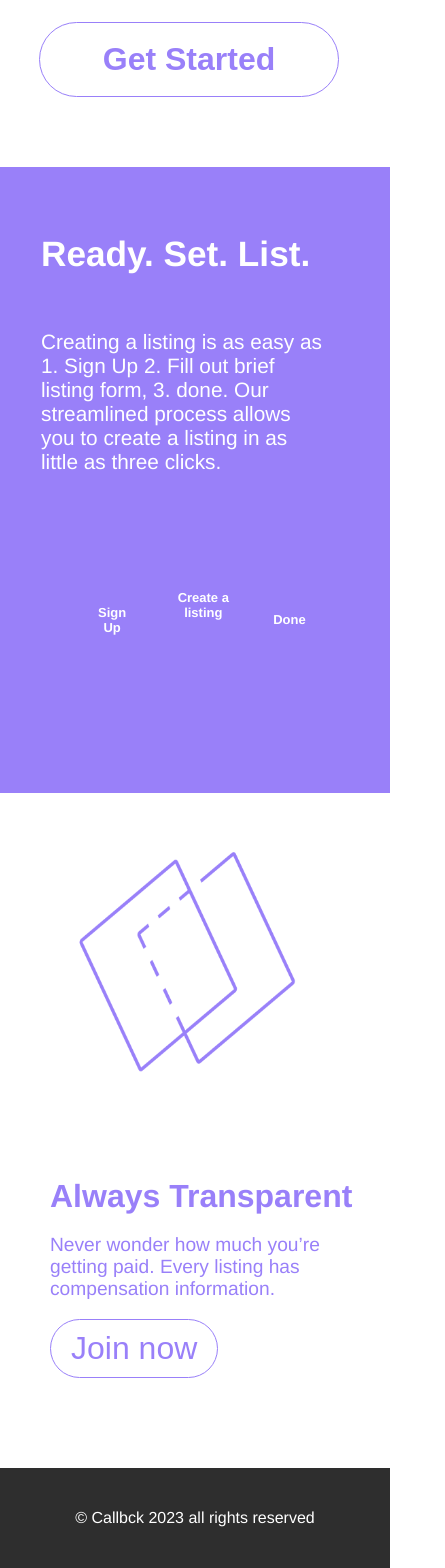
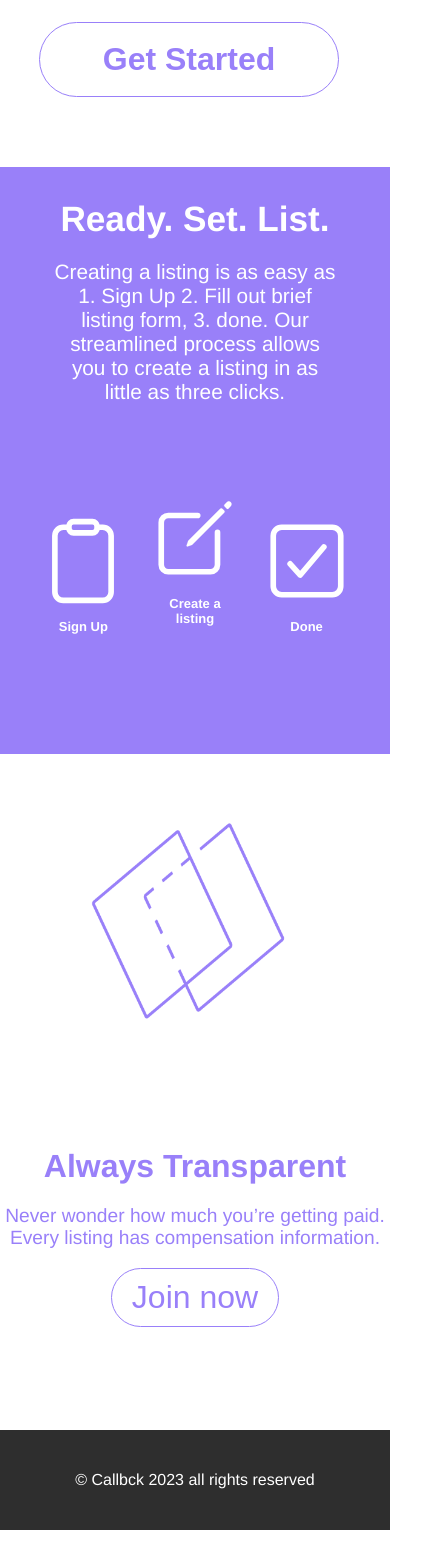
Before and after one commit to ItsAnyaS/Callbck, a React (Create React App) app in the folder client/: page / in a window 390 px wide. Shown: the part 344-1912 px from the top of the page, 445 px wide, since content can reach past the window. After the commit the page ends 1874 px from the top, so only its background shows below. Built offline with nearby package versions, Linux system fonts and the light colour scheme; the HTML template or start-up script is replaced by a standard one.

Commit message:
added mobile friendly layouts for remaining pages

```diff
--- a/client/src/components/Settings.js
+++ b/client/src/components/Settings.js
@@ -3,7 +3,7 @@ return (
     <section id="settings-modal" onClick={()=> {setIsSettingsOpen(false); setSubmitData({})}}>
     <form onSubmit={handleSubmit} id="settings-container" className={isSettingsOpen && 'slide-up'} onClick={(e)=> {e.stopPropagation()}}>
         <h1>Settings</h1>
-       { globalUser.isDancer &&  <div className="input-divider">
+       { globalUser.isDancer &&  <div className="input-divider-settings">
             <div className="input-container">
                 <p>First name</p>
                 <input name="first_name" value={userInfo?.first_name} onChange={handleInputChange} />
--- a/client/src/styles/Home.css
+++ b/client/src/styles/Home.css
@@ -121,13 +121,19 @@ right: 0;
 }
 
 .cta-copy {
-    padding-left: 50px;
     max-width: 50%;
+    min-width: 500px;
+    display: flex;
+    flex-direction: column;
+    align-items: center;
+    justify-content: center;
+    text-align: center;
 }
 
 #cta-section img {
     height: 60%;
-    width: 600px;
+    max-width: 600px;
+    width: 60%;
 }
 
 #cta-section button {
@@ -154,6 +160,16 @@ margin-bottom: 0;
 #cta-section p {
 font-size: 1.6em;
 width: 70%;
+}
+
+@media (max-width: 700px) {
+    .cta-copy{
+        text-align: center;
+    }
+
+    #cta-section img{
+        max-width: 80%;
+    }
 }
 
 
@@ -211,7 +227,6 @@ width: 70%;
     display: flex;
     align-items: center;
     justify-content: center;
-
 }
 
 .company-cta-illustration-container{
@@ -250,12 +265,26 @@ width: 49%;
 min-width: 428px;
 display: flex;
 flex-direction: column;
-
+justify-content: center;
+align-items: center;
+padding-bottom: 2em;
 }
 
  .company-cta-copy h1 {
-    font-size: 4em;
+    font-size: 5vw;
+    margin: 0;
 }
+
+@media (max-width: 1000px) {
+    .company-cta-copy h1 {
+        font-size: 3em;
+    }
+
+    .company-cta-copy p {
+        text-align: center;
+    }
+}
+
 .company-cta-copy p {
     font-size: 1.6em;
     width: 80%;
@@ -333,7 +362,6 @@ flex-direction: column;
 
     .company-cta-copy {
         min-width: 358px;
-        margin-left: 50px;
     }
 
     .company-cta-copy button {
--- a/client/src/styles/Navbar.css
+++ b/client/src/styles/Navbar.css
@@ -124,6 +124,34 @@ font-weight: 600;
     position: relative;
   }
 
+  .input-divider-settings{
+    display: flex;
+    align-items: center;
+    gap: 5%;
+    width: 100%;
+    flex-wrap: wrap;
+}
+
+
+.input-divider-settings fieldset {
+    min-width: 250px;
+    border: 1px solid rgba(0, 0, 0, 0.583);
+    font-size: 0.8em;
+    border-radius: 5px;
+    height: 35px;
+    display: flex;
+    align-items: center;
+    margin-bottom: 15px;
+}
+
+
+
+.input-divider-settings fieldset input {
+    border: none;
+    height: 100%;
+    width: 100%;
+}
+
   .slide-up-ann {
     animation: slide-up 500ms;
   }
```
